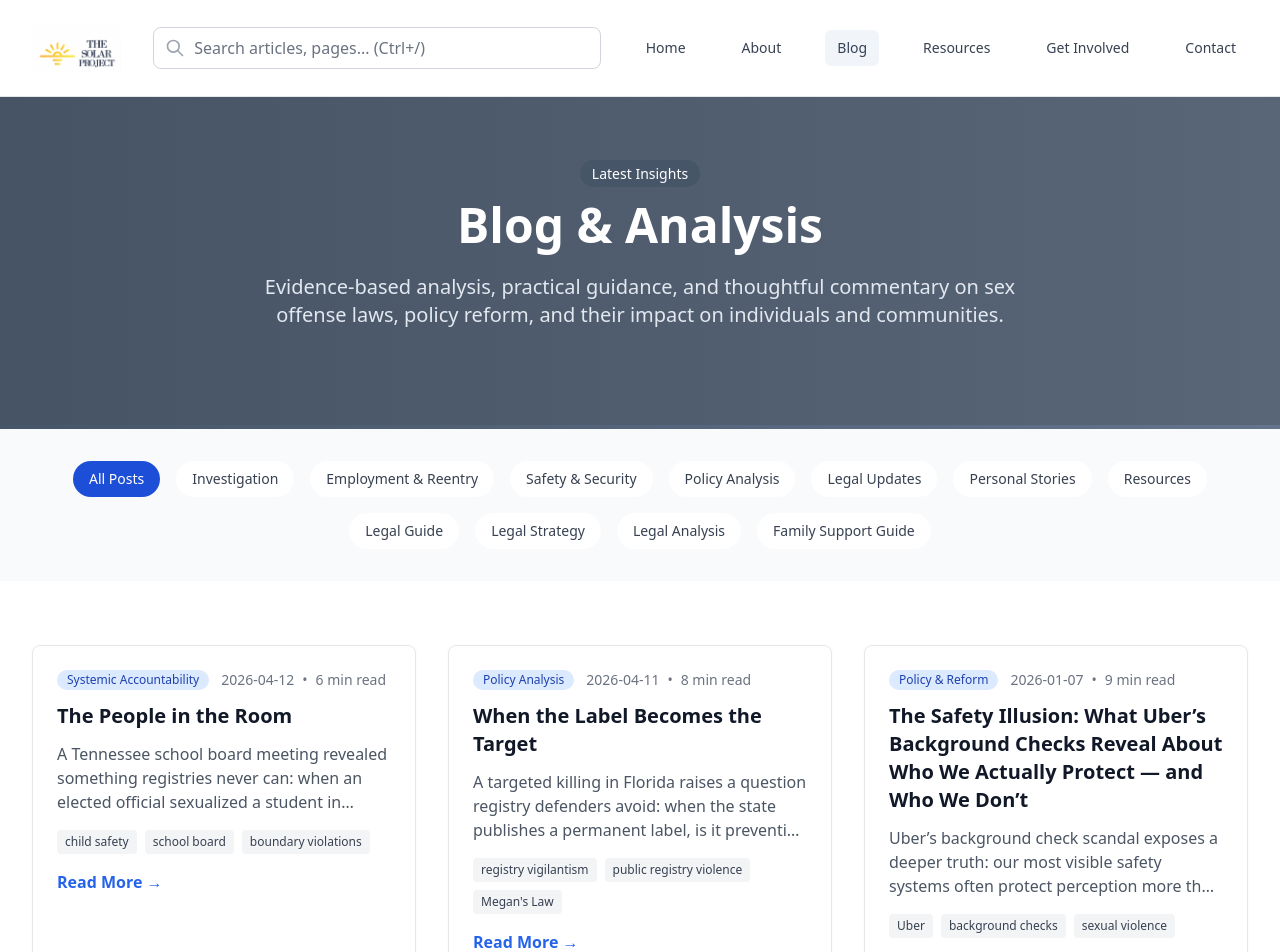
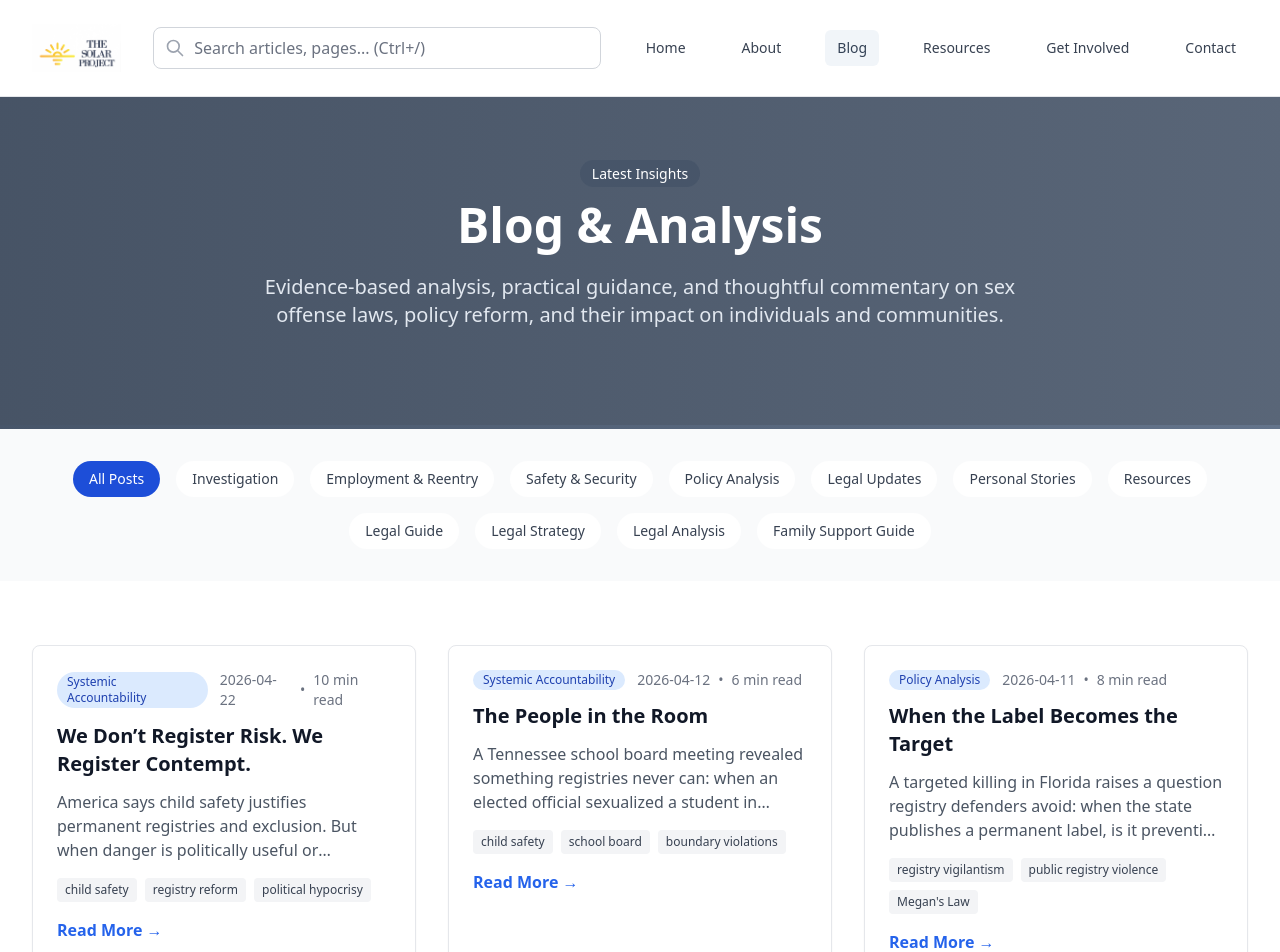
Before and after one commit to projectsolarrecon/Solar, a React (Vite) app: page /blog in a window 1280 px wide. Shown: the top 952 px of the page. Built offline with nearby package versions, Linux system fonts and the light colour scheme.

Commit message:
Update blogPosts.ts

```diff
--- a/src/data/blogPosts.ts
+++ b/src/data/blogPosts.ts
@@ -12,6 +12,25 @@ export interface BlogPost {
 
 export const allBlogPosts: BlogPost[] = [
   // Insert this object at the TOP of the exported array (newest-first):
+{
+  id: "we-dont-register-risk",
+  title: "We Don’t Register Risk. We Register Contempt.",
+  excerpt:
+    "America says child safety justifies permanent registries and exclusion. But when danger is politically useful or culturally protected, the absolutism disappears.",
+  author: "SOLAR Project",
+  date: "2026-04-22",
+  readTime: "10 min read",
+  category: "Systemic Accountability",
+  tags: [
+    "child safety",
+    "registry reform",
+    "political hypocrisy",
+    "public safety theater",
+    "systemic accountability",
+    "Jan. 6 pardons",
+  ],
+  path: "/blog/we-dont-register-risk",
+},
 {
   id: "the-people-in-the-room",
   title: "The People in the Room",
```
